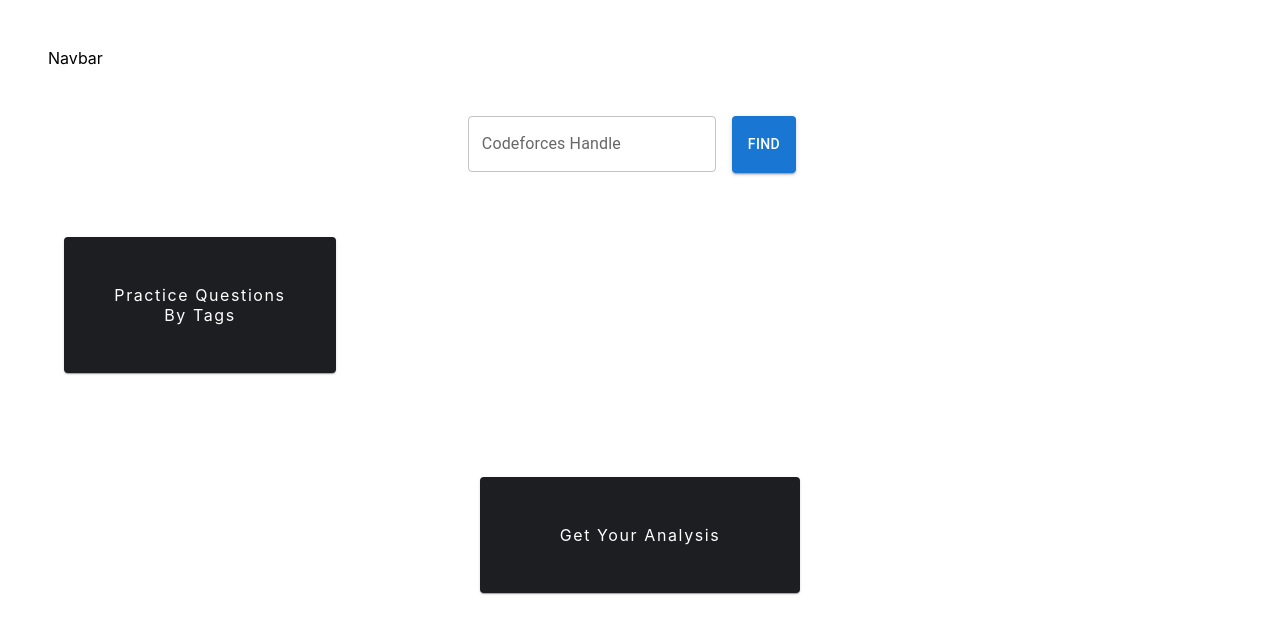
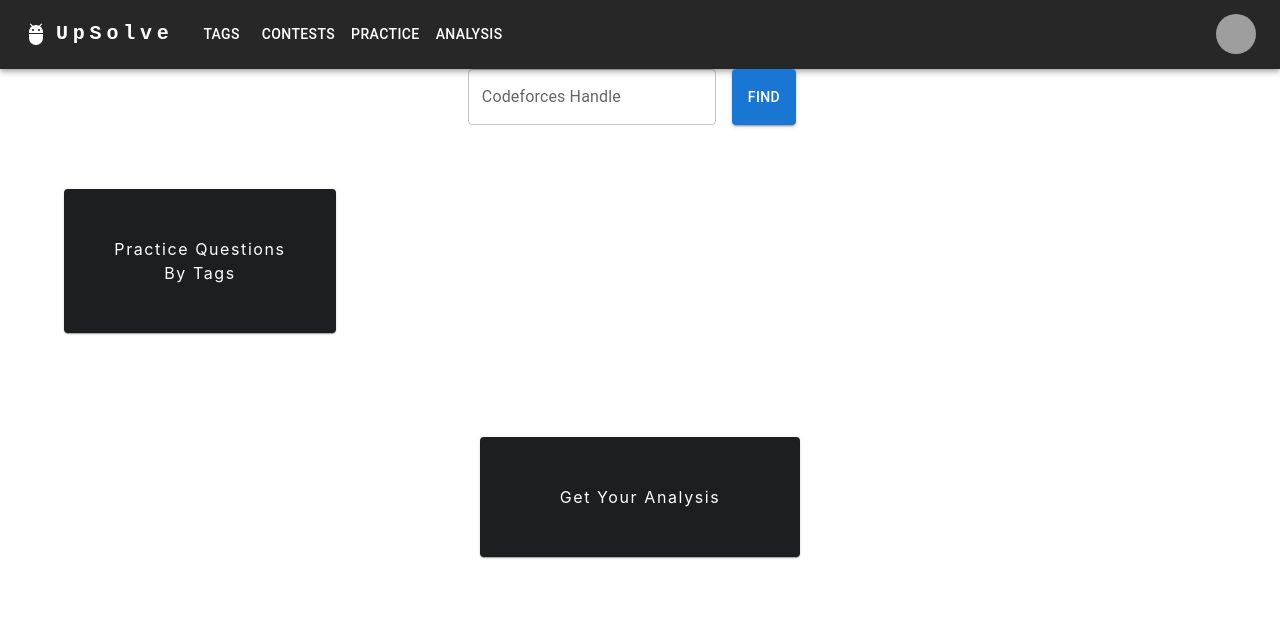
Before and after one commit to shrinish123/lets-Upsolve, a React (Create React App) app: page / in a window 1280 px wide. Shown: the top 634 px of the page. Built offline with nearby package versions, Linux system fonts and the light colour scheme; grey boxes are pictures that could not be loaded; what fusioncharts would draw is missing.

Commit message:
navbar with working routing

```diff
--- a/public/index.html
+++ b/public/index.html
@@ -25,6 +25,7 @@
       Learn how to configure a non-root public URL by running `npm run build`.
     -->
     <title>React App</title>
+    <link href="https://cdn.jsdelivr.net/npm/bootstrap@5.2.3/dist/css/bootstrap.min.css" rel="stylesheet" integrity="sha384-rbsA2VBKQhggwzxH7pPCaAqO46MgnOM80zW1RWuH61DGLwZJEdK2Kadq2F9CUG65" crossorigin="anonymous">
   </head>
   <body>
     <noscript>You need to enable JavaScript to run this app.</noscript>
@@ -40,4 +41,5 @@
       To create a production bundle, use `npm run build` or `yarn build`.
     -->
   </body>
+  <script src="https://cdn.jsdelivr.net/npm/bootstrap@5.2.3/dist/js/bootstrap.bundle.min.js" integrity="sha384-kenU1KFdBIe4zVF0s0G1M5b4hcpxyD9F7jL+jjXkk+Q2h455rYXK/7HAuoJl+0I4" crossorigin="anonymous"></script>
 </html>
--- a/src/App.js
+++ b/src/App.js
@@ -18,10 +18,10 @@
     <Navbar/>
     <Routes>
     <Route path="/" element={<Home />} />
-    <Route path="/tags" element={<Tags />} />
-    <Route path="/contests" element={<Contests />} />
-    <Route path="/practice" element={<Practice />} />
-    <Route path="/analysis" element={<Analysis />} />
+    <Route path="/Tags" element={<Tags />} />
+    <Route path="/Contests" element={<Contests />} />
+    <Route path="/Practice" element={<Practice />} />
+    <Route path="/Analysis" element={<Analysis />} />
     {/* <Route path="*" element={<NotFound />} />  */}
     </Routes>
     </UserContextProvider>
--- a/src/Components/Navbar.js
+++ b/src/Components/Navbar.js
@@ -1,9 +1,175 @@
-import React from 'react'
+import * as React from 'react';
+import AppBar from '@mui/material/AppBar';
+import Box from '@mui/material/Box';
+import Toolbar from '@mui/material/Toolbar';
+import IconButton from '@mui/material/IconButton';
+import Typography from '@mui/material/Typography';
+import Menu from '@mui/material/Menu';
+import MenuIcon from '@mui/icons-material/Menu';
+import Container from '@mui/material/Container';
+import Avatar from '@mui/material/Avatar';
+import Button from '@mui/material/Button';
+import Tooltip from '@mui/material/Tooltip';
+import MenuItem from '@mui/material/MenuItem';
+import AdbIcon from '@mui/icons-material/Adb';
+import { ThemeProvider, createTheme } from '@mui/material/styles';
+import {Link} from 'react-router-dom'
 
-function Navbar() {
+const darkTheme = createTheme({
+  palette: {
+    mode: 'dark',
+  },
+});
+const pages = ['Tags','Contests','Practice','Analysis'];
+const settings = ['Profile', 'Account', 'Dashboard', 'Logout'];
+
+function ResponsiveAppBar() {
+  const [anchorElNav, setAnchorElNav] = React.useState(null);
+  const [anchorElUser, setAnchorElUser] = React.useState(null);
+
+  const handleOpenNavMenu = (event) => {
+    setAnchorElNav(event.currentTarget);
+  };
+  const handleOpenUserMenu = (event) => {
+    setAnchorElUser(event.currentTarget);
+  };
+
+  const handleCloseNavMenu = () => {
+    setAnchorElNav(null);
+  };
+
+  const handleCloseUserMenu = () => {
+    setAnchorElUser(null);
+  };
+
   return (
-    <div style={{margin : '3rem'}}>Navbar</div>
-  )
+<>
+<ThemeProvider theme={darkTheme}>
+    <AppBar position="static">
+      <Container maxWidth="xl">
+        <Toolbar disableGutters>
+          <AdbIcon sx={{ display: { xs: 'none', md: 'flex' }, mr: 1 }} />
+          <Typography
+            variant="h6"
+            noWrap
+            component="a"
+            href="/"
+            sx={{
+              mr: 2,
+              display: { xs: 'none', md: 'flex' },
+              fontFamily: 'monospace',
+              fontWeight: 700,
+              letterSpacing: '.3rem',
+              color: 'inherit',
+              textDecoration: 'none',
+            }}
+          >
+            UpSolve
+          </Typography>
+
+          <Box sx={{ flexGrow: 1, display: { xs: 'flex', md: 'none' } }}>
+            <IconButton
+              size="large"
+              aria-label="account of current user"
+              aria-controls="menu-appbar"
+              aria-haspopup="true"
+              onClick={handleOpenNavMenu}
+              color="inherit"
+            >
+              <MenuIcon />
+            </IconButton>
+            <Menu
+              id="menu-appbar"
+              anchorEl={anchorElNav}
+              anchorOrigin={{
+                vertical: 'bottom',
+                horizontal: 'left',
+              }}
+              keepMounted
+              transformOrigin={{
+                vertical: 'top',
+                horizontal: 'left',
+              }}
+              open={Boolean(anchorElNav)}
+              onClose={handleCloseNavMenu}
+              sx={{
+                display: { xs: 'block', md: 'none' },
+              }}
+            >
+              {pages.map((page) => (
+                <MenuItem key={page} onClick={handleCloseNavMenu}>
+                  <Typography textAlign="center">
+                    <Link style = {{textDecoration:"none",color:"white"}} to={`/${page}`}>{page}</Link>
+                  </Typography>
+                </MenuItem>
+              ))}
+            </Menu>
+          </Box>
+          <AdbIcon sx={{ display: { xs: 'flex', md: 'none' }, mr: 1 }} />
+          <Typography
+            variant="h5"
+            noWrap
+            component="a"
+            href=""
+            sx={{
+              mr: 2,
+              display: { xs: 'flex', md: 'none' },
+              flexGrow: 1,
+              fontFamily: 'monospace',
+              fontWeight: 700,
+              letterSpacing: '.3rem',
+              color: 'inherit',
+              textDecoration: 'none',
+            }}
+          >
+            LOGO
+          </Typography>
+          <Box sx={{ flexGrow: 1, display: { xs: 'none', md: 'flex' } }}>
+            {pages.map((page) => (
+              <Button
+                key={page}
+                onClick={handleCloseNavMenu}
+                sx={{ my: 2, color: 'white', display: 'block' }}
+              >
+              <Link style = {{textDecoration:"none",color:"white"}} to={`/${page}`}>{page}</Link>
+              </Button>
+            ))}
+          </Box>
+
+          <Box sx={{ flexGrow: 0 }}>
+            <Tooltip title="Open settings">
+              <IconButton onClick={handleOpenUserMenu} sx={{ p: 0 }}>
+                <Avatar alt="Remy Sharp" src="/static/images/avatar/2.jpg" />
+              </IconButton>
+            </Tooltip>
+            <Menu
+              sx={{ mt: '45px' }}
+              id="menu-appbar"
+              anchorEl={anchorElUser}
+              anchorOrigin={{
+                vertical: 'top',
+                horizontal: 'right',
+              }}
+              keepMounted
+              transformOrigin={{
+                vertical: 'top',
+                horizontal: 'right',
+              }}
+              open={Boolean(anchorElUser)}
+              onClose={handleCloseUserMenu}
+            >
+              {settings.map((setting) => (
+                <MenuItem key={setting} onClick={handleCloseUserMenu}>
+                  <Typography textAlign="center">{setting}</Typography>
+                </MenuItem>
+              ))}
+            </Menu>
+          </Box>
+        </Toolbar>
+      </Container>
+    </AppBar>
+</ThemeProvider>
+</>
+  );
 }
-
-export default Navbar
+export default ResponsiveAppBar;
--- a/src/Pages/Home.js
+++ b/src/Pages/Home.js
@@ -56,7 +56,7 @@
         <>
         <Grid item xs={4}>
             <Item>
-            <Link to="/tags" element={<Tags/>} style ={linkStyle}>Practice Questions By Tags</Link>
+            <Link to="/Tags" element={<Tags/>} style ={linkStyle}>Practice Questions By Tags</Link>
             </Item>
         </Grid>
         </>)}
@@ -64,7 +64,7 @@
         (<>
         <Grid item xs={4}>
             <Item>
-            <Link to="/contests" element={<Contests/>} style ={linkStyle}>Upsolve Previous Contests</Link>
+            <Link to="/Contests" element={<Contests/>} style ={linkStyle}>Upsolve Previous Contests</Link>
             </Item>
         </Grid>
         </>)}
@@ -73,14 +73,14 @@
         (<>
         <Grid item xs={4}>
             <Item>
-            <Link to="/practice" element={<Practice/>} style ={linkStyle}>Suggested Practice</Link>
+            <Link to="/Practice" element={<Practice/>} style ={linkStyle}>Suggested Practice</Link>
             </Item>
         </Grid>
         </>)}
 
         <Grid item xs= {12}>
           <LargeItem>
-          <Link to="/analysis" element={<Analysis/>} style ={linkStyle}>Get Your Analysis</Link>
+          <Link to="/Analysis" element={<Analysis/>} style ={linkStyle}>Get Your Analysis</Link>
           </LargeItem>
         </Grid>
 
```
